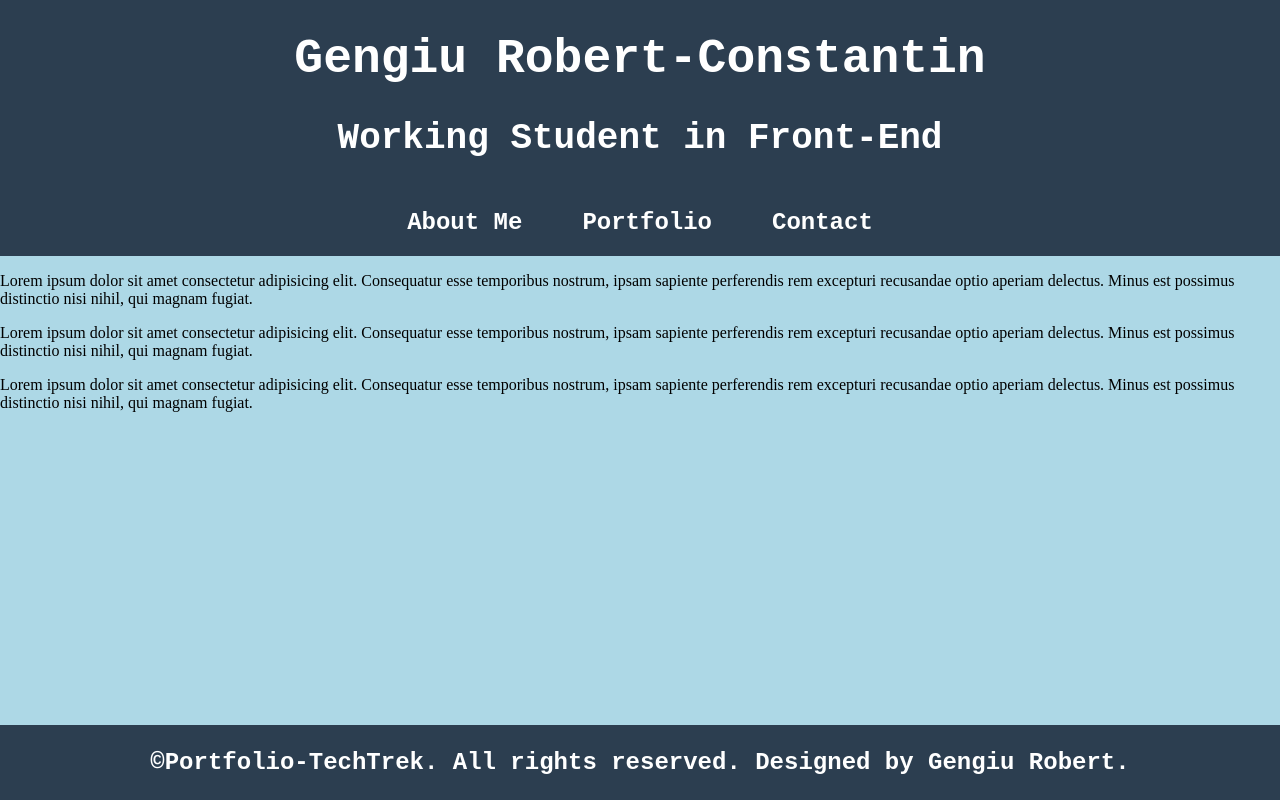
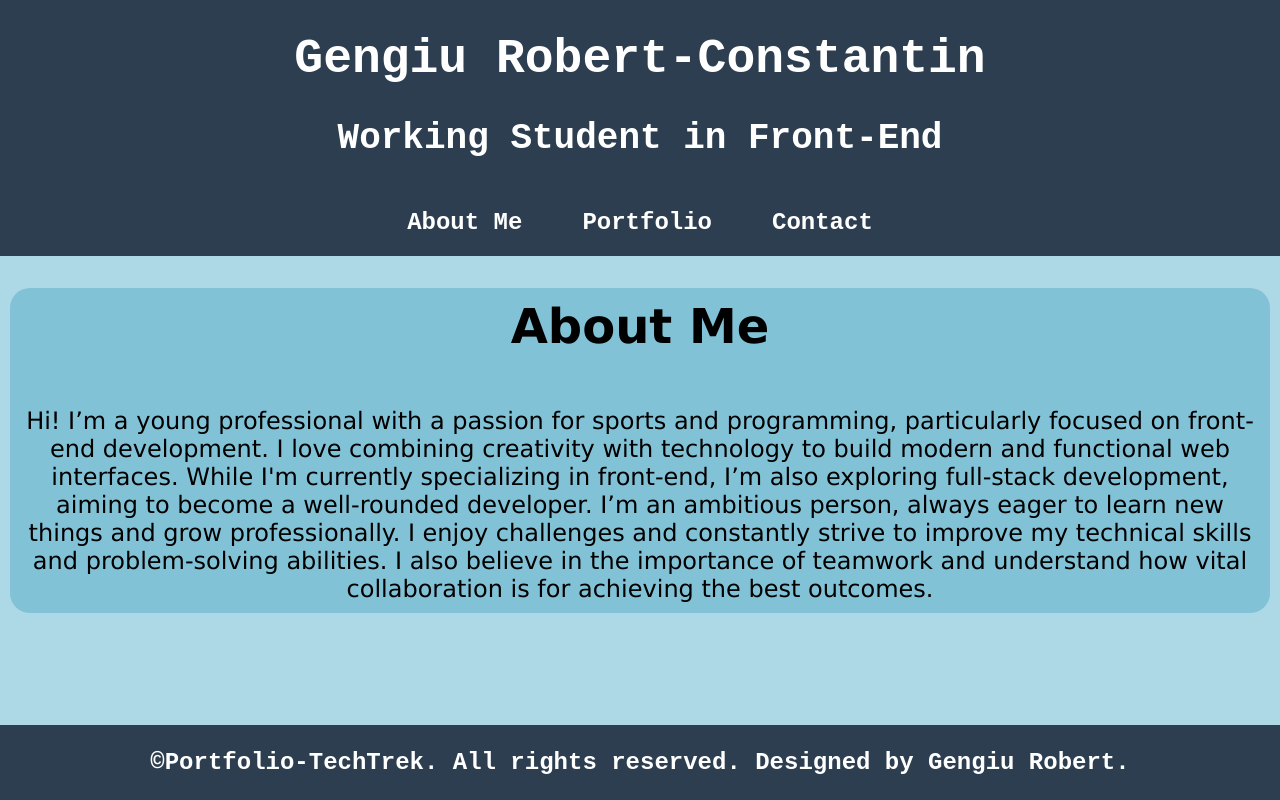
Before and after one commit to GengiuRobert/Portfolio-TechTrek, a plain HTML site: page index.html in a window 1280 px wide. Drawn offline with Linux system fonts and the light colour scheme.

Commit message:
about me section

```diff
--- a/index.css
+++ b/index.css
@@ -47,6 +47,7 @@ header {
     padding: 15px;
     text-wrap: nowrap;
     border-radius: 15px;
+    transition: background-color 0.3s;
 }
 
 .navbar a:hover {
@@ -69,6 +70,20 @@ footer {
     font-size: 1.5em;
 }
 
+.about-me {
+    text-align: center;
+    font-family: Verdana, Geneva, Tahoma, sans-serif;
+    font-size: 1.5em;
+    margin: 10px;
+    border-radius: 20px;
+    background-color: hsla(195, 50%, 50%, 0.397);
+}
+
+.about-me h1,
+.about-me p {
+    padding: 10px;
+}
+
 @media screen and (max-width:768px) {
     .navbar ul {
         list-style: none;
--- a/index.html
+++ b/index.html
@@ -16,7 +16,7 @@
         </div>
         <div class="navbar">
             <ul>
-                <li><a href="#">About Me</a></li>
+                <li><a href="#C1">About Me</a></li>
                 <li><a href="#">Portfolio</a></li>
                 <li><a href="#">Contact</a></li>
             </ul>
@@ -24,15 +24,18 @@
     </header>
 
     <main>
-        <p>Lorem ipsum dolor sit amet consectetur adipisicing elit. Consequatur esse temporibus nostrum, ipsam sapiente
-            perferendis rem excepturi recusandae optio aperiam delectus. Minus est possimus distinctio nisi nihil, qui
-            magnam fugiat.</p>
-        <p>Lorem ipsum dolor sit amet consectetur adipisicing elit. Consequatur esse temporibus nostrum, ipsam sapiente
-            perferendis rem excepturi recusandae optio aperiam delectus. Minus est possimus distinctio nisi nihil, qui
-            magnam fugiat.</p>
-        <p>Lorem ipsum dolor sit amet consectetur adipisicing elit. Consequatur esse temporibus nostrum, ipsam sapiente
-            perferendis rem excepturi recusandae optio aperiam delectus. Minus est possimus distinctio nisi nihil, qui
-            magnam fugiat.</p>
+        <div id="C1" class="about-me">
+            <h1>About Me</h1>
+            <p>Hi! I’m a young professional with a passion for sports and programming, particularly focused on front-end
+                development. I love combining creativity with technology to build modern and functional web interfaces.
+                While I'm currently specializing in front-end, I’m also exploring full-stack development, aiming to
+                become a well-rounded developer.
+
+                I’m an ambitious person, always eager to learn new things and grow professionally. I enjoy challenges
+                and constantly strive to improve my technical skills and problem-solving abilities. I also believe in
+                the importance of teamwork and understand how vital collaboration is for achieving the best outcomes.
+            </p>
+        </div>
     </main>
 
     <footer>
```
